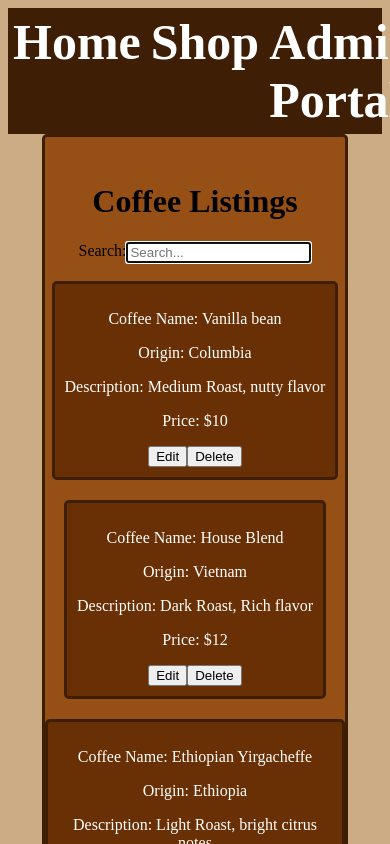
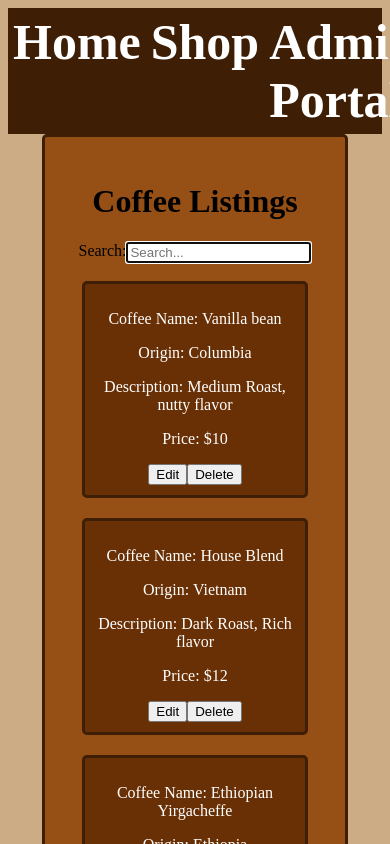
Before and after one commit to se-christopher-perez/building-a-react-based-personal-project-showcase-app, a React (Vite) app in the folder coffee-r-us/: page /shop in a window 390 px wide. Shown: the top 844 px of the page. Built offline with nearby package versions, Linux system fonts and the light colour scheme; data requests are answered from the project's data file.

Commit message:
css update

```diff
--- a/coffee-r-us/src/App.css
+++ b/coffee-r-us/src/App.css
@@ -101,6 +101,17 @@ body {
   border: 3px solid #3e1e04;
   border-radius: 5px;
   padding: 10px;
+  width: 400px;
+
+}
+
+@media (max-width: 1150px) {
+
+  .coffee-contents-container {
+
+    width: 200px;
+
+  }
 
 }
 
@@ -127,7 +138,7 @@ body {
 
 }
 
-.form-container{
+.form-container {
 
   display: flex;
   flex-direction: column;
@@ -136,7 +147,7 @@ body {
 
 }
 
-.form-container{
+.form-container {
 
   color: white;
 
```
